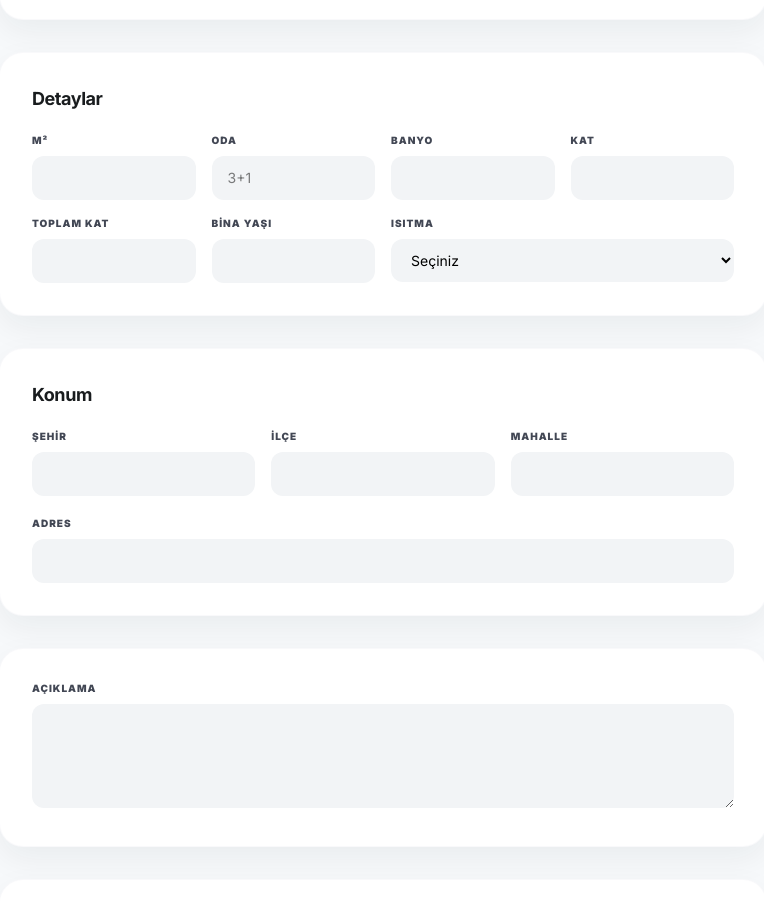
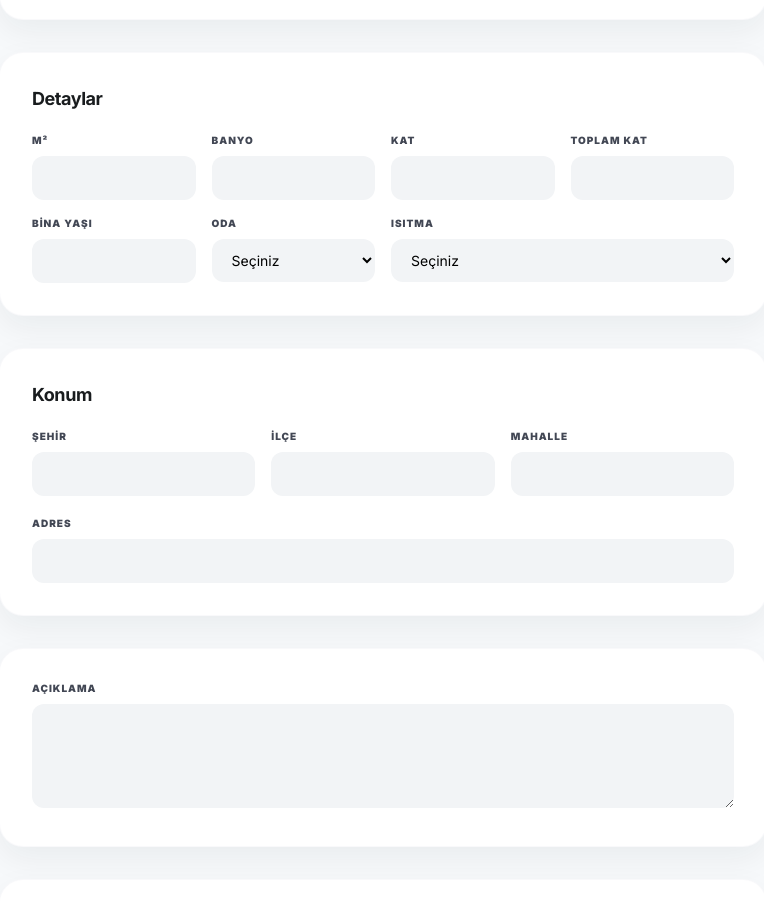
Before and after one commit to erdemruzgar-bit/emlak-crm-app, a Next.js app: page /properties/new in a window 1280 px wide. Shown: the part 1680-2596 px from the top of the page, without its empty margins (385-1149 px from the left). Built offline with nearby package versions, Linux system fonts and the light colour scheme; no server answers.

Commit message:
Mülk formunda Oda alanı dropdown'a çevrildi
Serbest metin yerine standart oda türleri: 1+0, 1+1, 2+1, 3+1, 4+1, 5+1, 6+1, 2+2, 3+2, 4+2, 5+2.

Co-Authored-By: Claude Opus 4.7 (1M context) <noreply@anthropic.com>

```diff
--- a/src/app/(dashboard)/properties/new/page.tsx
+++ b/src/app/(dashboard)/properties/new/page.tsx
@@ -485,17 +485,33 @@ export default function NewPropertyPage() {
           <div className="grid grid-cols-2 sm:grid-cols-4 gap-4">
             {[
               { name: "area", label: "m²", type: "number" },
-              { name: "rooms", label: "Oda", type: "text", placeholder: "3+1" },
               { name: "bathrooms", label: "Banyo", type: "number" },
               { name: "floor", label: "Kat", type: "number" },
               { name: "totalFloors", label: "Toplam Kat", type: "number" },
               { name: "age", label: "Bina Yaşı", type: "number" },
-            ].map(({ name, label, type, placeholder }) => (
+            ].map(({ name, label, type }) => (
               <div key={name}>
                 <label className="block text-[10px] font-black text-on-surface-variant uppercase tracking-widest mb-2">{label}</label>
-                <input name={name} type={type} placeholder={placeholder} className={inputClass} />
+                <input name={name} type={type} className={inputClass} />
               </div>
             ))}
+            <div>
+              <label className="block text-[10px] font-black text-on-surface-variant uppercase tracking-widest mb-2">Oda</label>
+              <select name="rooms" className={inputClass} defaultValue="">
+                <option value="">Seçiniz</option>
+                <option value="1+0">1+0 (Stüdyo)</option>
+                <option value="1+1">1+1</option>
+                <option value="2+1">2+1</option>
+                <option value="3+1">3+1</option>
+                <option value="4+1">4+1</option>
+                <option value="5+1">5+1</option>
+                <option value="6+1">6+1</option>
+                <option value="2+2">2+2</option>
+                <option value="3+2">3+2</option>
+                <option value="4+2">4+2</option>
+                <option value="5+2">5+2</option>
+              </select>
+            </div>
             <div className="col-span-2">
               <label className="block text-[10px] font-black text-on-surface-variant uppercase tracking-widest mb-2">Isıtma</label>
               <select name="heating" className={inputClass}>
```
